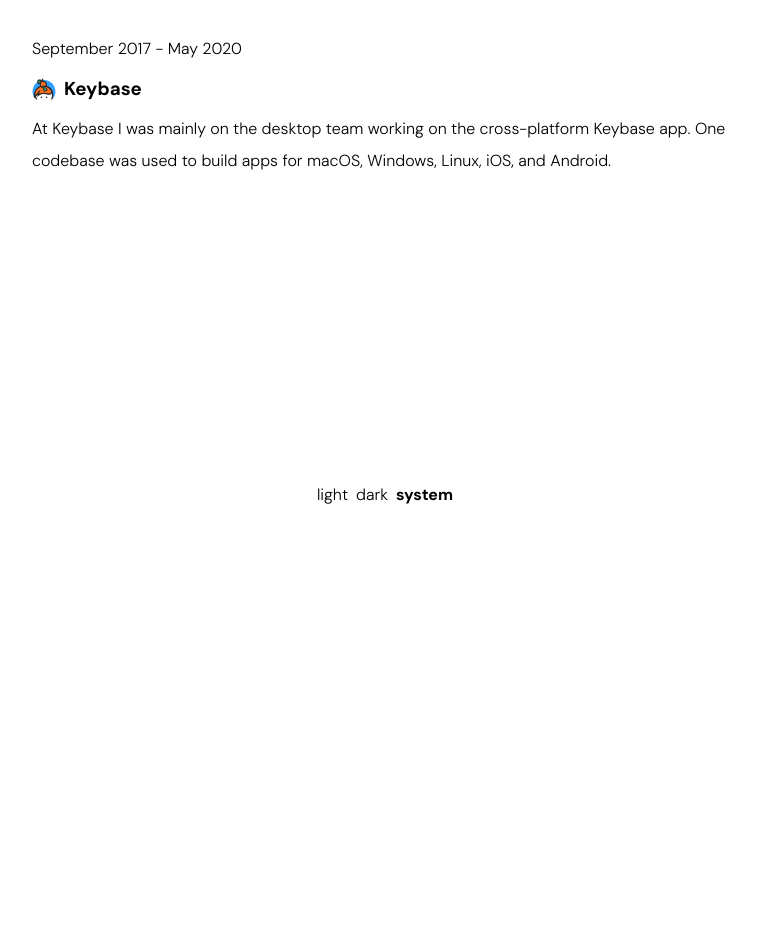
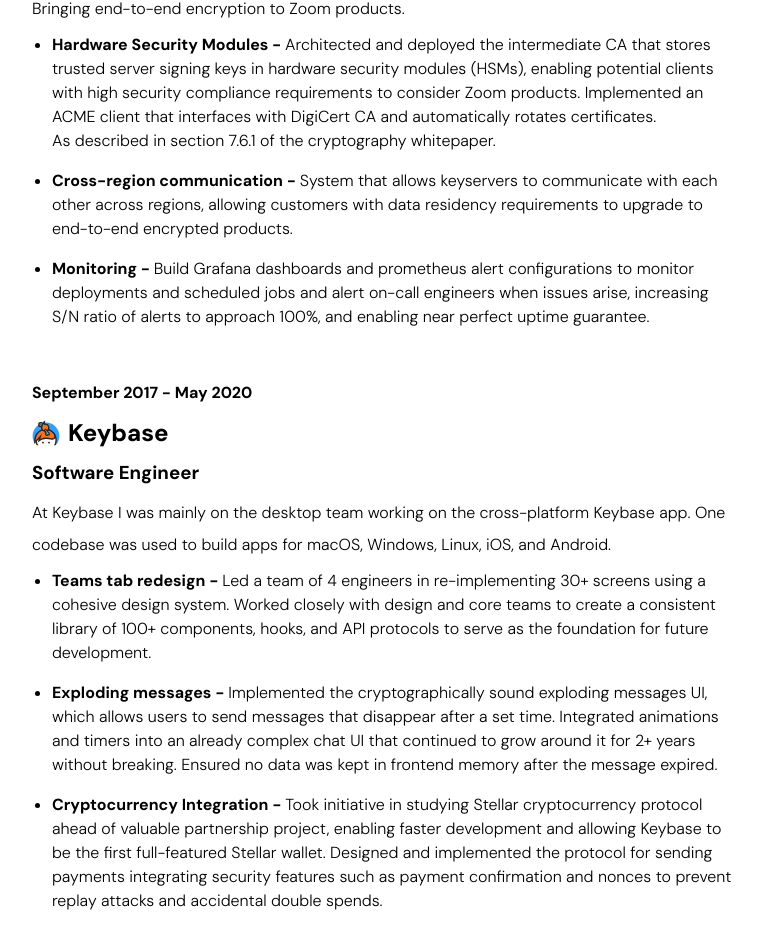
Before and after one commit to buoyad/ayoubd, a Next.js app in the folder site/: page /work in a window 1280 px wide. Shown: the part 459-1408 px from the top of the page, without its empty margins (255-1015 px from the left). Before the commit the page ends 1034 px from the top, so only its background shows below. Built offline with nearby package versions, Linux system fonts and the light colour scheme.

Commit message:
fill out work entries. fix scrolling to link target going under header

```diff
--- /dev/null
+++ b/site/src/app/(root)/work/entries.tsx
@@ -0,0 +1,104 @@
+import { Icon, Box, Text, Heading, Subheading } from '@/ui/components'
+import Link from 'next/link'
+
+type WorkEntryProps = {
+    id: string,
+    dates: string,
+    company: string,
+    title: string,
+    icon?: React.ComponentProps<typeof Icon>['name'],
+    children?: React.ReactNode,
+}
+const WorkEntry = (props: WorkEntryProps) => {
+    const { id, dates, company, title, children } = props
+    return <Box id={id}>
+        <Text bold>{dates}</Text>
+        <Box row>
+            {props.icon && <Icon name={props.icon} width={28} height={28} />}
+            <Heading style={{ padding: 0 }}>{company}</Heading>
+        </Box>
+        <Subheading>{title}</Subheading>
+        {children}
+    </Box>
+}
+
+export const ZoomEntry = () => (
+    <WorkEntry id="zoom" icon="color_zoom" dates="May 2020 - October 2021" company="Zoom Video Communications" title="Security Engineer">
+        <Text>
+            Bringing end-to-end encryption to Zoom products.
+        </Text>
+        <ul>
+            <li>
+                <Text bold inline>Hardware Security Modules - </Text>
+                <Text inline>
+                    Architected and deployed the intermediate CA
+                    that stores trusted server signing keys in
+                    hardware security modules (HSMs), enabling
+                    potential clients with high security compliance
+                    requirements to consider Zoom products.
+                    Implemented an ACME client that interfaces with DigiCert CA
+                    and automatically rotates certificates.
+                </Text>
+                <Text>As described in section 7.6.1 of the <Link href="https://github.com/zoom/zoom-e2e-whitepaper">cryptography whitepaper</Link>.</Text>
+            </li>
+            <li>
+                <Text bold inline>Cross-region communication - </Text>
+                <Text inline>
+                    System that allows keyservers
+                    to communicate with each other across regions, allowing
+                    customers with data residency requirements to upgrade to
+                    end-to-end encrypted products.
+                </Text>
+            </li>
+            <li>
+                <Text bold inline>Monitoring - </Text>
+                <Text inline>
+                    Build Grafana dashboards and prometheus alert configurations
+                    to monitor deployments and scheduled jobs and alert on-call engineers
+                    when issues arise, increasing S/N ratio of alerts to approach 100%, and
+                    enabling near perfect uptime guarantee.
+                </Text>
+            </li>
+        </ul>
+    </WorkEntry>
+)
+
+export const KeybaseEntry = () => (
+    <WorkEntry id="keybase" icon="color_keybase" dates="September 2017 - May 2020" company="Keybase" title="Software Engineer">
+        <Text>At Keybase I was mainly on the desktop team
+            working on the cross-platform Keybase app. One
+            codebase was used to build apps for macOS, Windows, Linux, iOS, and Android.</Text>
+        <ul>
+            <li>
+                <Text bold inline>Teams tab redesign - </Text>
+                <Text inline>
+                    Led a team of 4 engineers in re-implementing 30+
+                    screens using a cohesive design system. Worked closely with
+                    design and core teams to create a consistent library of 100+ components,
+                    hooks, and API protocols to serve as the foundation for future development.
+                </Text>
+            </li>
+            <li>
+                <Text bold inline>Exploding messages - </Text>
+                <Text inline>
+                    Implemented the cryptographically sound exploding messages UI,
+                    which allows users to send messages that disappear after a set time.
+                    Integrated animations and timers into an already complex chat UI that
+                    continued to grow around it for 2+ years without breaking. Ensured no
+                    data was kept in frontend memory after the message expired.
+                </Text>
+            </li>
+            <li>
+                <Text bold inline>Cryptocurrency Integration - </Text>
+                <Text inline>
+                    Took initiative in studying Stellar cryptocurrency protocol ahead of
+                    valuable partnership project, enabling faster development and allowing
+                    Keybase to be the first full-featured Stellar wallet. Designed and
+                    implemented the protocol for sending payments integrating security features
+                    such as payment confirmation and nonces to prevent replay attacks and accidental
+                    double spends.
+                </Text>
+            </li>
+        </ul>
+    </WorkEntry>
+)
--- a/site/src/app/(root)/work/page.tsx
+++ b/site/src/app/(root)/work/page.tsx
@@ -1,5 +1,6 @@
-import { Box, Heading, Icon, Subheading, Text } from "@/ui/components"
+import { Box, Heading, Text } from "@/ui/components"
 import { Metadata } from "next"
+import { ZoomEntry, KeybaseEntry } from "./entries"
 
 export const metadata: Metadata = {
     title: 'Work',
@@ -10,33 +11,8 @@ export default function Page() {
         <Heading>Work</Heading>
         <Text bold style={{ paddingBottom: '48px' }}>You can view my resume (PDF) <a href="/docs/resume.pdf">here</a></Text>
         <Box gap="xxlarge">
-            <WorkEntry id="zoom" icon="color_zoom" dates="May 2020 - October 2021" company="Zoom Video Communications">
-                <Text>Bringing end-to-end encryption to Zoom video calls.</Text>
-            </WorkEntry>
-            <WorkEntry id="keybase" icon="color_keybase" dates="September 2017 - May 2020" company="Keybase">
-                <Text>At Keybase I was mainly on the desktop team{' '}
-                    working on the cross-platform Keybase app. One{' '}
-                    codebase was used to build apps for macOS, Windows, Linux, iOS, and Android.</Text>
-            </WorkEntry>
+            <ZoomEntry />
+            <KeybaseEntry />
         </Box>
     </Box>
 }
-
-type WorkEntryProps = {
-    id: string,
-    dates: string,
-    company: string,
-    icon?: React.ComponentProps<typeof Icon>['name'],
-    children?: React.ReactNode,
-}
-const WorkEntry = (props: WorkEntryProps) => {
-    const { id, dates, company, children } = props
-    return <Box id={id}>
-        <Text>{dates}</Text>
-        <Box row>
-            {props.icon && <Icon name={props.icon} width={24} height={24} />}
-            <Subheading>{company}</Subheading>
-        </Box>
-        {children}
-    </Box>
-}
--- a/site/src/app/globals.css
+++ b/site/src/app/globals.css
@@ -2,6 +2,7 @@
   --footer-height: 60px;
   --content-width: min(calc(100vw - 2*var(--content-padding-horizontal)), 65ch);
   --content-padding-horizontal: 12px;
+  --header-height: 56px;
   font-size: 16px;
   font-weight: 300;
   line-height: 2rem;
@@ -16,6 +17,20 @@
 html,
 body {
   max-width: 100vw;
+  -webkit-font-smoothing: antialiased;
+}
+
+ul,
+ol {
+  display: flex;
+  flex-direction: column;
+  padding-left: 20px;
+  line-height: 1.5rem;
+  gap: 1rem;
+}
+
+*:target {
+  scroll-margin-top: var(--header-height);
 }
 
 body {
--- a/site/src/app/nav.tsx
+++ b/site/src/app/nav.tsx
@@ -56,5 +56,6 @@ const styles = styleSheet({
         backgroundColor: `rgba(var(--color-background-rgb), .9)`,
         backdropFilter: 'blur(5px) hue-rotate(-50deg) saturate(130%)',
         WebkitBackdropFilter: 'blur(5px) hue-rotate(-50deg) saturate(130%)',
+        height: 'var(--header-height)'
     }
 })
--- a/site/src/ui/components/Text.tsx
+++ b/site/src/ui/components/Text.tsx
@@ -1,10 +1,13 @@
 import { styleSheet } from "../util"
 
 type Props = {
-    bold?: boolean
+    bold?: boolean,
+    inline?: boolean
 } & React.DetailedHTMLProps<React.HTMLAttributes<HTMLParagraphElement>, HTMLParagraphElement>
 export const Text = (_props: Props) => {
-    const { bold, style: propStyle, ...props } = _props
+    const { bold, inline, style: propStyle, ...props } = _props
+
+    const TextComponent = inline ? 'span' : 'p'
 
     const st = []
     if (bold) {
@@ -12,7 +15,7 @@ export const Text = (_props: Props) => {
     }
 
     const style = Object.assign({}, ...st, propStyle)
-    return <p style={style} {...props} />
+    return <TextComponent style={style} {...props} />
 }
 
 const styles = styleSheet({
```
